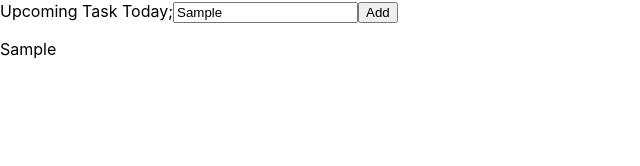
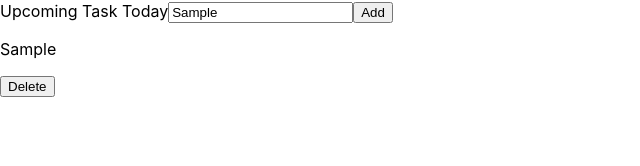
Before and after one commit to ellaellac/location-app, a React (Create React App) app: page / in a window 1280 px wide. Both pictures are taken after typing "Sample" into the empty fields and a click on the button "Add". Shown: the part 117-283 px from the top of the page, without its empty margins (0-640 px from the left). Built offline with nearby package versions, Linux system fonts and the light colour scheme; no server answers.

Commit message:
delete task

```diff
--- a/src/components/Task/Task.jsx
+++ b/src/components/Task/Task.jsx
@@ -1,4 +1,13 @@
-const Task = ({ id, task }) => {
-  return <p id={id}>{task}</p>;
+const Task = ({ id, task, setTodo, todo }) => {
+  const deleteTask = () => {
+    const updatedTodoList = todo.filter((task) => task.id !== id);
+    setTodo(updatedTodoList);
+  };
+  return (
+    <>
+      <p id={id}>{task}</p>
+      <button onClick={deleteTask}>Delete</button>
+    </>
+  );
 };
 export default Task;
--- a/src/container/TodoList/TodoList.jsx
+++ b/src/container/TodoList/TodoList.jsx
@@ -15,7 +15,7 @@ const TodoList = () => {
 
   return (
     <>
-      <label htmlFor="todo-list">Upcoming Task Today</label>;
+      <label htmlFor="todo-list">Upcoming Task Today</label>
       <input
         type="text"
         id="todo"
@@ -26,7 +26,15 @@ const TodoList = () => {
       <button onClick={addNewTask}>Add</button>
       {todo &&
         todo.map((task) => {
-          return <Task key={task.id} id={task.id} task={task.task} />;
+          return (
+            <Task
+              key={task.id}
+              id={task.id}
+              task={task.task}
+              setTodo={setTodo}
+              todo={todo}
+            />
+          );
         })}
     </>
   );
```
